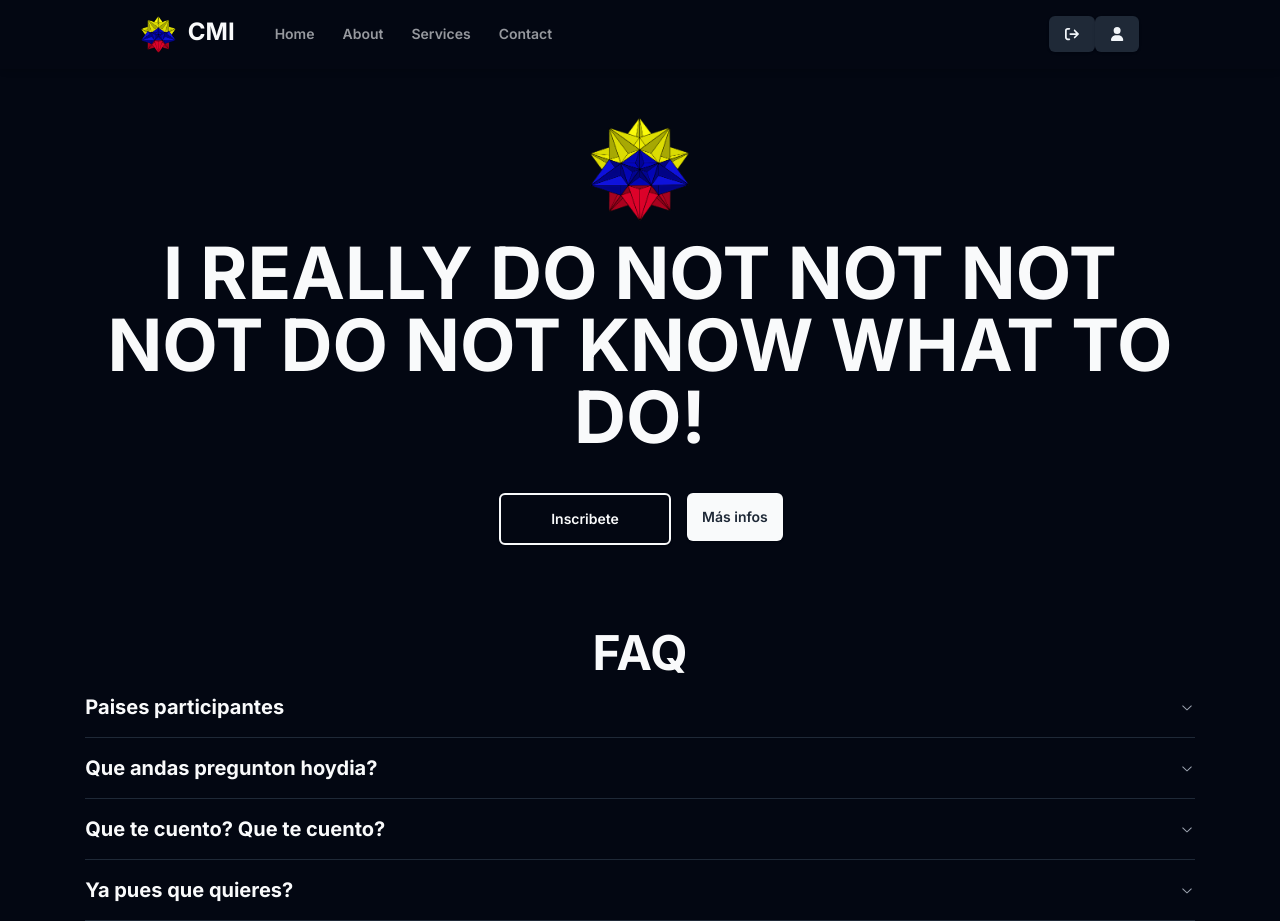
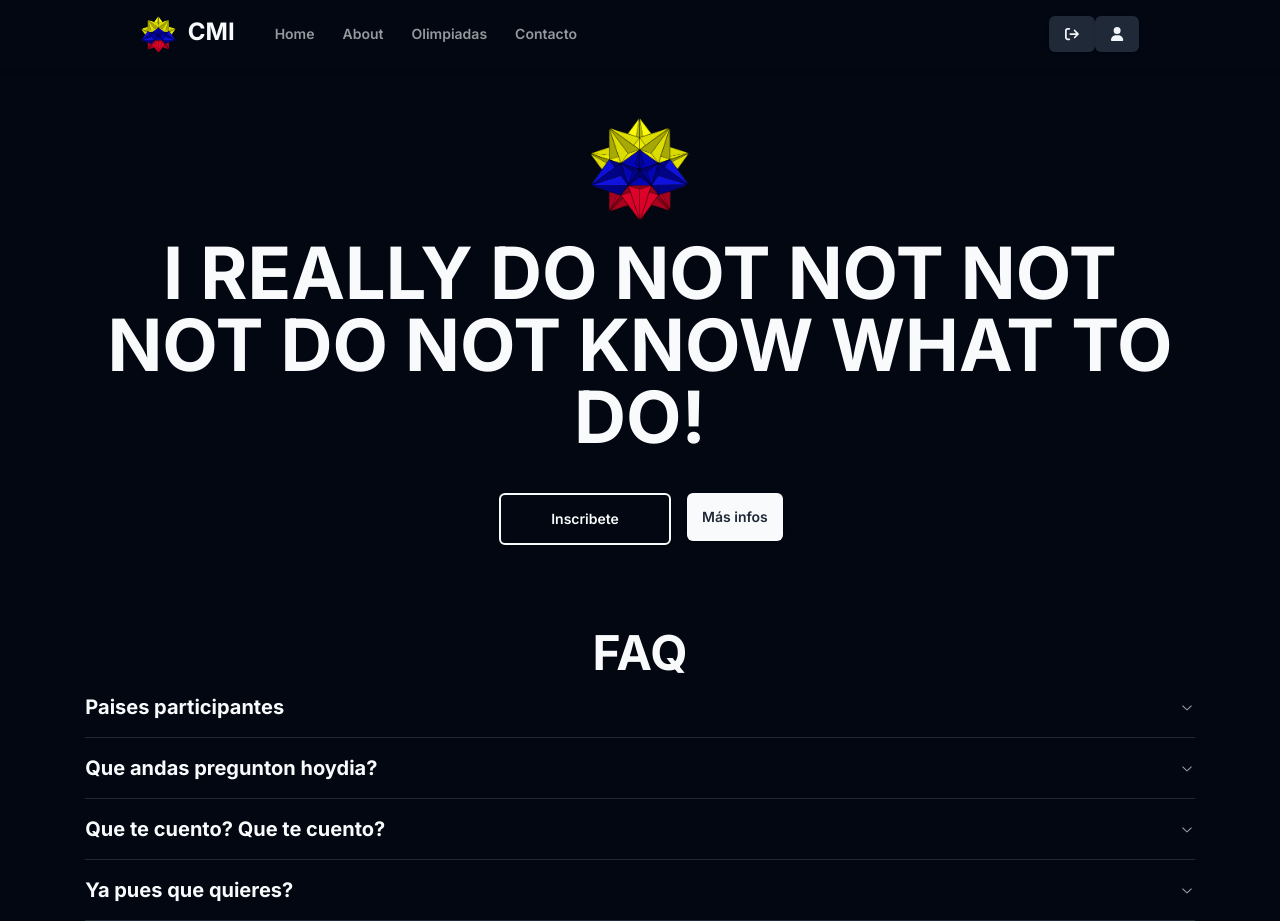
Before and after one commit to LeonardoZambranoL/cmi-ema-frontend, a Next.js app: page / in a window 1280 px wide. Built offline with nearby package versions, Linux system fonts and the light colour scheme.

Commit message:
fixed links

```diff
--- a/src/components/Navbar/NavbarLinks.tsx
+++ b/src/components/Navbar/NavbarLinks.tsx
@@ -11,9 +11,9 @@ const NavbarLinks = ({ className }: Props) => {
     <>
       <NavbarSection name="Home" href="/" className={className} />
 
-      <NavbarSection name="About" href="/" className={className} />
-      <NavbarSection name="Services" href="/" className={className} />
-      <NavbarSection name="Contact" href="/" className={className} />
+      <NavbarSection name="About" href="/about" className={className} />
+      <NavbarSection name="Olimpiadas" href="/olympics" className={className} />
+      <NavbarSection name="Contacto" href="/contact" className={className} />
     </>
   );
 };
--- a/src/components/Navbar/NavbarLinksDropdown.tsx
+++ b/src/components/Navbar/NavbarLinksDropdown.tsx
@@ -6,37 +6,31 @@ import { faSignOut } from "@fortawesome/free-solid-svg-icons/faSignOut";
 
 type Props = {
   className: string;
-}
+};
 
-const NavbarLinks = ({className}: Props) => {
+const NavbarLinks = ({ className }: Props) => {
   className = `flex items-center justify-center ${className}`;
   return (
     <>
       <DropdownMenuItem>
         <NavbarSection name="Home" href="/" className={className} />
       </DropdownMenuItem>
-      <DropdownMenuItem><NavbarSection
-        name="About"
-        href="/"
-        className={className}
-      /></DropdownMenuItem>
+      <DropdownMenuItem>
+        <NavbarSection name="About" href="/about" className={className} />
+      </DropdownMenuItem>
       <DropdownMenuItem>
         <NavbarSection
-          name="Services"
-          href="/"
+          name="Olimpiadas"
+          href="/olympics"
           className={className}
         />
       </DropdownMenuItem>
       <DropdownMenuItem>
-        <NavbarSection
-          name="Contact"
-          href="/"
-          className={className}
-        />
+        <NavbarSection name="Contact" href="/contact" className={className} />
       </DropdownMenuItem>
       <DropdownMenuSeparator />
       <DropdownMenuItem>
-        <FontAwesomeIcon icon={faSignOut}/>
+        <FontAwesomeIcon icon={faSignOut} />
         <NavbarSection
           name="&nbsp;&nbsp;Logout"
           href="/"
```
